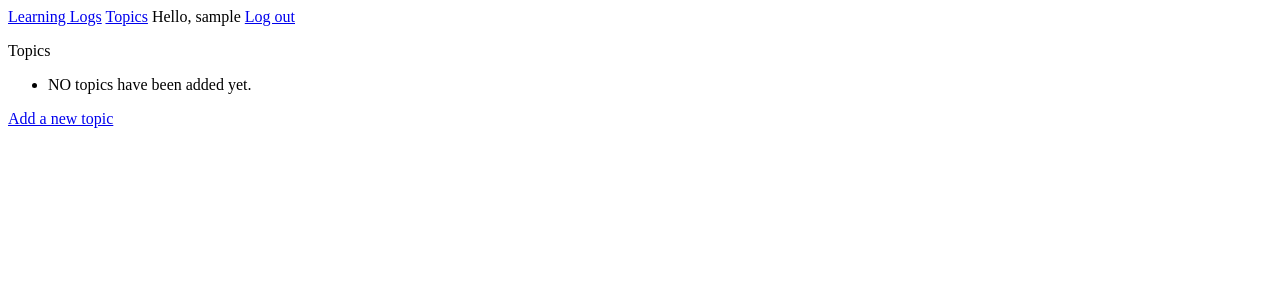
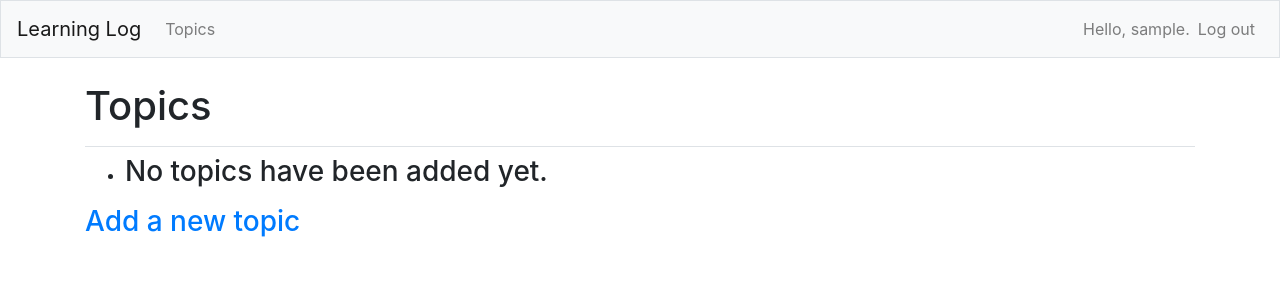
Before and after one commit to Zhang-abab/Project, a Django app: page /topics/ in a window 1280 px wide. Shown: the top 300 px of the page. Run offline with Django 4.2, Linux system fonts and the light colour scheme; the visitor is signed in with stand-in values (Sample User, id 1); data that the repository does not hold is empty; some libraries are stand-ins or nearby versions.

Commit message:
美化
美化网页

```diff
--- a/YOLO/settings.py
+++ b/YOLO/settings.py
@@ -34,6 +34,8 @@ INSTALLED_APPS = [
     #新增应用
     'learning_logs',
     'users',
+    #第三方应用
+    'bootstrap4',
 
     'django.contrib.admin',
     'django.contrib.auth',
--- a/learning_logs/templates/base.html
+++ b/learning_logs/templates/base.html
@@ -1,12 +1,64 @@
-<P>
-    <a href="{% url 'learning_logs:index' %}">Learning Logs</a>
-    <a href="{% url 'learning_logs:topics' %}">Topics</a>
-    {% if user.is_authenticated %}
-    Hello, {{user.username}}
-    <a href="{% url 'users:logout' %}">Log out</a>
-    {% else %}
-    <a href="{% url 'users:login' %}">Log in</a>
-    <a href="{% url 'users:register'%}">Register</a>
-    {% endif %}
-</P>
-{% block content %}{% endblock content %}
+
+{% load bootstrap4 %}
+
+<!doctype html>
+<html lang="en">
+<head>
+  <meta charset="utf-8">
+  <meta name="viewport" content="width=device-width, initial-scale=1,
+    shrink-to-fit=no">
+  <title>Learning Log</title>
+
+  {% bootstrap_css %}
+  {% bootstrap_javascript jquery='full' %}
+
+</head>
+<body>
+
+  <nav class="navbar navbar-expand-md navbar-light bg-light mb-4 border">
+
+    <a class="navbar-brand" href="{% url 'learning_logs:index'%}">
+        Learning Log</a>
+
+    <button class="navbar-toggler" type="button" data-toggle="collapse"
+        data-target="#navbarCollapse" aria-controls="navbarCollapse"
+        aria-expanded="false" aria-label="Toggle navigation">
+      <span class="navbar-toggler-icon"></span></button>
+    <div class="collapse navbar-collapse" id="navbarCollapse">
+      <ul class="navbar-nav mr-auto">
+        <li class="nav-item">
+          <a class="nav-link" href="{% url 'learning_logs:topics'%}">
+              Topics</a></li>
+      </ul>
+      <ul class="navbar-nav ml-auto">
+        {% if user.is_authenticated %}
+          <li class="nav-item">
+            <span class="navbar-text"}">Hello, {{ user.username }}.</span>
+          </li>
+          <li class="nav-item">
+            <a class="nav-link" href="{% url 'users:logout' %}">Log out</a>
+          </li>
+        {% else %}
+          <li class="nav-item">
+            <a class="nav-link" href="{% url 'users:register' %}">Register</a>
+          </li>
+          <li class="nav-item">
+            <a class="nav-link" href="{% url 'users:login' %}">Log in</a></li>
+        {% endif %}
+      </ul>
+    </div>
+
+  </nav>
+
+  <main role="main" class="container">
+    <div class="pb-2 mb-2 border-bottom">
+      {% block page_header %}{% endblock page_header %}
+    </div>
+    <div>
+      {% block content %}{% endblock content %}
+    </div>
+  </main>
+
+</body>
+
+</html>
--- a/learning_logs/templates/topics.html
+++ b/learning_logs/templates/topics.html
@@ -1,14 +1,20 @@
 {% extends "base.html" %}
 
+{% block page_header %}
+  <h1>Topics</h1>
+{% endblock page_header %}
+
 {% block content %}
+  <ul>
+    {% for topic in topics %}
+      <li><h3>
+        <a href="{% url 'learning_logs:topic' topic.id %}">{{ topic }}</a>
+      </h3></li>
+    {% empty %}
+      <li><h3>No topics have been added yet.</h3></li>
+    {% endfor %}
+  </ul>
 
-<p>Topics</p>
-<ul>
-    {% for topic in topics %}
-    <Li><a href="{% url 'learning_logs:topic' topic.id %}">{{ topic }}</a></Li>
-    {% empty %}
-    <li>NO topics have been added yet.</li>
-    {% endfor %}
-</ul>
-<a href="{% url 'learning_logs:new_topic' %}">Add a new topic</a>
+  <h3><a href="{% url 'learning_logs:new_topic' %}">Add a new topic</a></h3>
+
 {% endblock content %}
```
Also changed, not shown: learning_logs/templates/index.html (+12 -3 lines), learning_logs/templates/topic.html (+23 -20 lines), users/templates/registration/login.html (+16 -9 lines), 4 other files.
